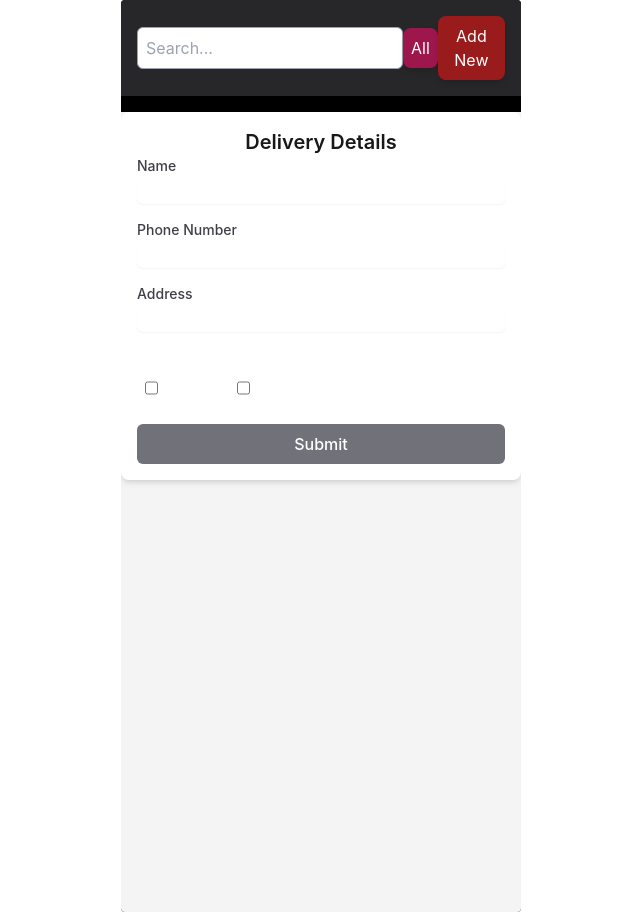
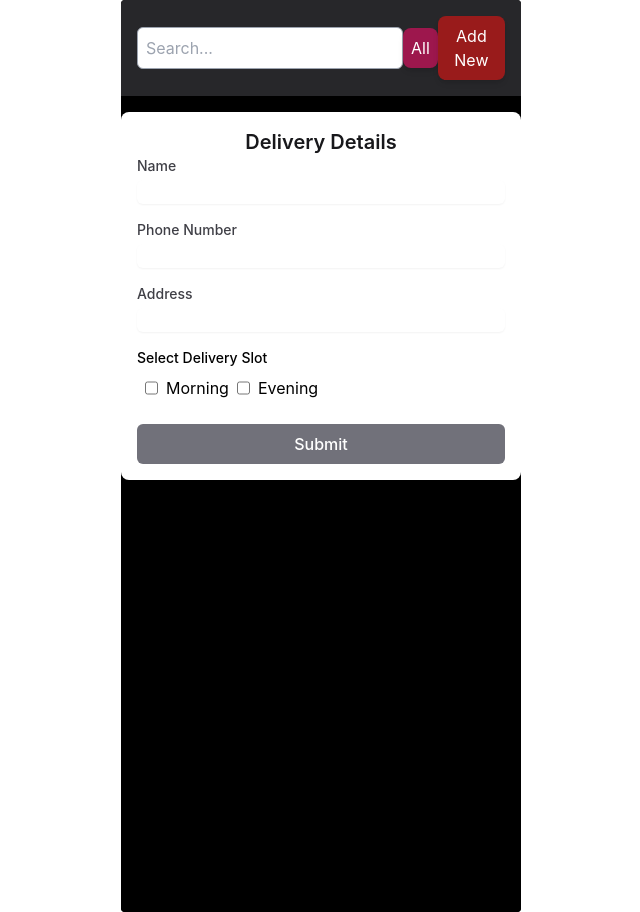
Before and after one commit to ChalCutiya/Delivery-Boy-Management-System, a React (Create React App) app: page /set in a window 1280 px wide. Shown: the whole page, without its empty margins (319-959 px from the left). Built offline with nearby package versions, Linux system fonts and the light colour scheme.

Commit message:
param to query

```diff
--- a/src/App.js
+++ b/src/App.js
@@ -25,7 +25,7 @@ function App() {
         <Routes>
           <Route path="/" element={<Users users={users} />} />
           <Route path="/set" element={<SetUser />} />
-          <Route path="/history/:userId" element={<UserHistory />} />
+          <Route path="/history" element={<UserHistory />} />
         </Routes>
       </div>
     </Router>
--- a/src/components/Homepage/Cards.js
+++ b/src/components/Homepage/Cards.js
@@ -28,7 +28,7 @@ export const Cards = ({ user }) => {
     return (
 
             <div id="card" className="bg-white dark:bg-zinc-800 shadow-lg rounded-lg p-4 flex items-center justify-between m-2 my-2" >
-                <Link to={`/history/${user.id}`}>
+                <Link to={`/history?userId=${user.id}`}>
                 <div className="flex flex-col justify-center">
                     <span className="font-semibold text-zinc-800 dark:text-zinc-200">{user.name}</span>
                     <span className="text-zinc-600 dark:text-zinc-400">{user.distance}</span>
--- a/src/components/SetUser/SetUser.js
+++ b/src/components/SetUser/SetUser.js
@@ -32,7 +32,7 @@ export const SetUser = () => {
     };
 
     return (
-        <div className="bg-zinc-100 dark:bg-zinc-900 min-h-screen">
+        <div className="bg-black min-h-screen">
             <div className="bg-white dark:bg-zinc-800 p-4 rounded-lg shadow-md max-w-md mx-auto my-4">
                 <h2 className="text-xl text-center font-semibold text-zinc-900 dark:text-white mx-auto my-auto w-100">Delivery Details</h2>
                 <form onSubmit={handleSubmit} className="space-y-4">
@@ -76,8 +76,8 @@ export const SetUser = () => {
                         />
                     </div>
                     <div>
-                        <label className="block text-sm font-medium text-white">Select Delivery Slot</label>
-                        <div className="flex space-x-2 text-white m-2">
+                        <label className="block text-sm font-medium text-black">Select Delivery Slot</label>
+                        <div className="flex space-x-2 m-2">
                             <input
                                 type="checkbox"
                                 id="morning"
--- a/src/components/UserHistory/UserHistory.js
+++ b/src/components/UserHistory/UserHistory.js
@@ -1,13 +1,18 @@
 import React from 'react';
 import { getUserHistoryById } from '../Extra/deliveryHistory';
-import { useParams } from 'react-router-dom';
+import { useLocation} from 'react-router-dom';
 import MonthHistory from './MonthHistory';
 import { Cards } from '../Homepage/Cards';
 import { getUserDataById } from '../Extra/curdUser';
 import './UserHistory.css'
 
 const DeliveryHistory = () => {
-    const { userId } = useParams();
+    const location = useLocation();
+    const queryParams = new URLSearchParams(location.search);
+
+    const userId = queryParams.get('userId');
+    console.log(userId)
+
     const userHistory = getUserHistoryById(userId);
     const userData = getUserDataById(userId);
     if (!userHistory || userHistory.length === 0) {
@@ -21,7 +26,7 @@ const DeliveryHistory = () => {
 
     return (
         <div className='overflow-y-scroll h-screen pb-20 text-white'>
-            <Cards key={343} user={userData}/>
+            <Cards key={343} user={userData} />
             {userHistory.slice().reverse().map((monthData, index) => (
                 <MonthHistory key={index} monthName={months[userHistory.length - index - 1]} monthData={monthData} />
             ))}
```
